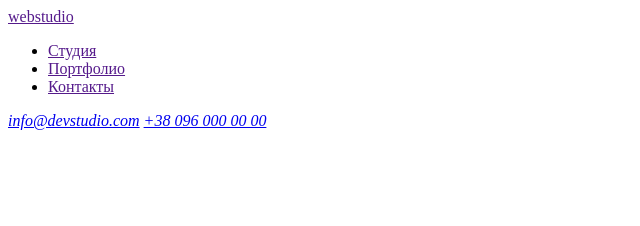
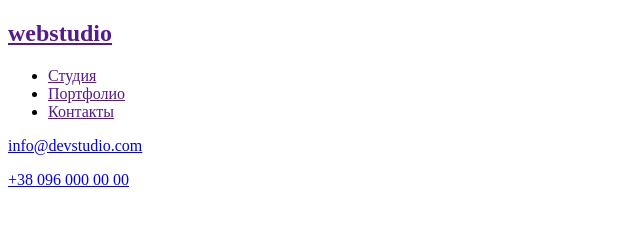
Before and after one commit to jokerav/goit-markup-hw-01, a plain HTML site: page index.html in a window 1280 px wide. Shown: the whole page, without its empty margins (0-640 px from the left). Drawn offline with Linux system fonts and the light colour scheme.

Commit message:
0.3 Доделал хедер
Доделал хедер

```diff
--- a/index.html
+++ b/index.html
@@ -4,25 +4,24 @@
     <meta charset="UTF-8">
     <meta http-equiv="X-UA-Compatible" content="IE=edge">
     <meta name="viewport" content="width=device-width, initial-scale=1.0">
-    <title>Document</title>
+    <title>Студия</title>
 </head>
 <body>
     <header>
        <nav>
         <!--логотип фирмы-->
-        <a href="">webstudio</a>
+        <a href=""><h1>webstudio</h1></a>
         <!--страницы в шапке-->
         <ul>
             <li><a href="">Студия</a></li>
             <li><a href="">Портфолио</a></li>
             <li><a href="">Контакты</a></li>
         </ul>
+    </nav>
         <!--контакты в шапке-->
-        <Address>
-            <a href="mailto:info@devstudio.com">info@devstudio.com</a>
-            <a href="tel:+380961111111">+38 096 000 00 00</a>
-        </Address>
-       </nav>
+            <p><a href="mailto:info@devstudio.com">info@devstudio.com</a></p>
+            <p><a href="tel:+380961111111">+38 096 000 00 00</a></p>
+
     </header>
 </body>
 </html>
```
